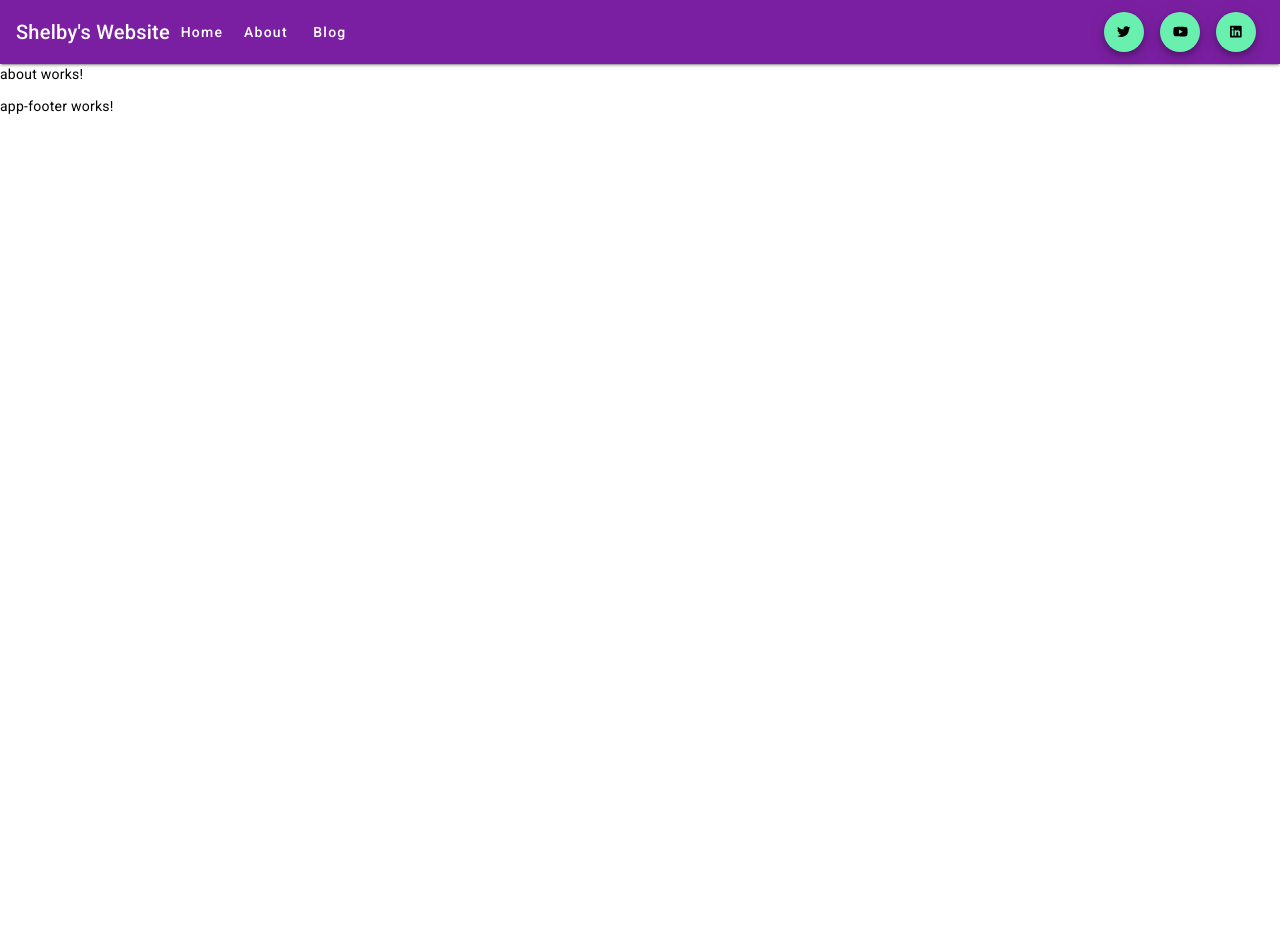
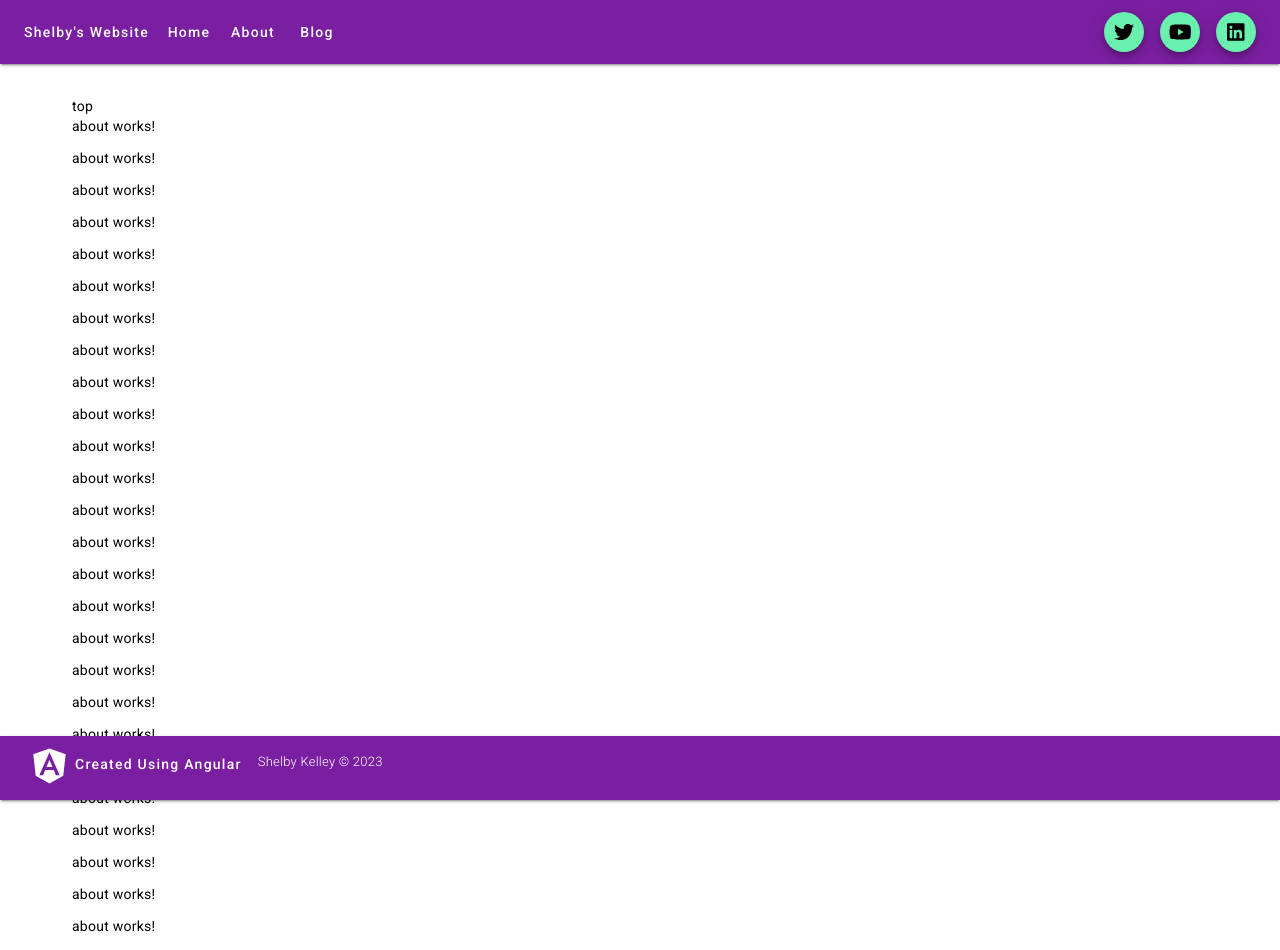
Before and after one commit to ShelbyKelley/personal-website, an Angular app: page /about in a window 1280 px wide. Shown: the top 950 px of the page. Before the commit the page ends 800 px from the top, so only its background shows below. Built offline with nearby package versions, Linux system fonts and the light colour scheme.

Commit message:
add footer, made header fixed

```diff
--- a/src/app/about/about.component.html
+++ b/src/app/about/about.component.html
@@ -1 +1,45 @@
+top
+
 <p>about works!</p>
+<p>about works!</p>
+<p>about works!</p>
+<p>about works!</p>
+<p>about works!</p>
+<p>about works!</p>
+<p>about works!</p>
+<p>about works!</p>
+<p>about works!</p>
+<p>about works!</p>
+<p>about works!</p>
+
+<p>about works!</p>
+<p>about works!</p>
+<p>about works!</p>
+<p>about works!</p>
+<p>about works!</p>
+<p>about works!</p>
+<p>about works!</p>
+
+<p>about works!</p>
+<p>about works!</p>
+<p>about works!</p>
+<p>about works!</p>
+<p>about works!</p>
+
+<p>about works!</p>
+<p>about works!</p>
+<p>about works!</p>
+
+<p>about works!</p>
+<p>about works!</p>
+<p>about works!</p>
+<p>about works!</p>
+
+<p>about works!</p>
+<p>about works!</p>
+<p>about works!</p>
+<p>about works!</p>
+
+<p>about works!</p>
+<p>about works!</p>
+<p>about works!</p>
--- a/src/app/app.component.html
+++ b/src/app/app.component.html
@@ -1,3 +1,11 @@
-<app-navbar></app-navbar>
-<router-outlet></router-outlet>
-<app-footer></app-footer>
+<div class="content-outer-container">
+  <div class="nav-container">
+    <app-navbar></app-navbar>
+  </div>
+  <div class="content-inner-container">
+    <router-outlet></router-outlet>
+  </div>
+  <div class="footer-container">
+    <app-footer></app-footer>
+  </div>
+</div>
--- a/src/app/app.component.scss
+++ b/src/app/app.component.scss
@@ -0,0 +1,14 @@
+.nav-container {
+    height: 24px;
+}
+.content-outer-container {
+    min-height: 100%;
+}
+.content-inner-container {
+    padding: 4.5rem;
+}
+.footer-container {
+    position: fixed;
+    bottom: 0;
+    width: 100%;
+}
--- a/src/app/footer/footer.component.html
+++ b/src/app/footer/footer.component.html
@@ -1 +1,13 @@
-<p>app-footer works!</p>
+<mat-toolbar class="mat-elevation-z2" color="primary">
+<div class="footer-content">
+    <div class="angular-logo">
+        <fa-icon mat-button [icon]="faAngular" size="2x"></fa-icon>
+        <a mat-button href="https://angular.io/">Created Using Angular</a>
+    </div>
+    <div class="personal-logo">
+        <p>Shelby Kelley &copy; 2023</p>
+    </div>
+
+</div>
+
+</mat-toolbar>
--- a/src/app/footer/footer.component.scss
+++ b/src/app/footer/footer.component.scss
@@ -0,0 +1,18 @@
+.footer-content {
+  align-items: center;
+  display: flex;
+  flex-flow: row wrap;
+  padding: 8px;
+}
+.angular-logo {
+  flex: 1;
+  display: flex;
+  padding: 8px;
+}
+.personal-logo {
+  display: flex;
+  justify-content: center;
+  flex: 1;
+  font-size: small;
+  font-weight: 100;
+}
--- a/src/app/footer/footer.component.ts
+++ b/src/app/footer/footer.component.ts
@@ -1,4 +1,5 @@
 import { Component } from '@angular/core';
+import { faAngular } from '@fortawesome/free-brands-svg-icons';
 
 @Component({
   selector: 'app-footer',
@@ -6,5 +7,5 @@ import { Component } from '@angular/core';
   styleUrls: ['./footer.component.scss']
 })
 export class FooterComponent {
-
+  faAngular = faAngular;
 }
--- a/src/app/navbar/navbar.component.html
+++ b/src/app/navbar/navbar.component.html
@@ -1,16 +1,21 @@
 <mat-toolbar class="mat-elevation-z2" color="primary">
-  <span>Shelby's Website</span>
+  <!-- logo goes here -->
+  <a mat-button routerLink="/"><span>Shelby's Website</span></a>
+
+  <!-- page routes -->
   <a mat-button routerLink="/home">Home</a>
   <a mat-button routerLink="/about">About</a>
   <a mat-button routerLink="/blog">Blog</a>
   <div class="spacer"></div>
-  <button mat-mini-fab class="icon" color="accent">
+
+  <!-- social media links -->
+  <a mat-mini-fab class="icon" color="accent" href="https://twitter.com/Shelankel">
     <fa-icon mat-button [icon]="faTwitter"></fa-icon>
-  </button>
-  <button mat-mini-fab class="icon" color="accent">
+  </a>
+  <a mat-mini-fab class="icon" color="accent" href="https://www.youtube.com/channel/UCNsH3_X-cqzdigynnJ3Q6sg">
     <fa-icon mat-button [icon]="faYoutube"></fa-icon>
-  </button>
-  <button mat-mini-fab class="icon" color="accent">
+  </a>
+  <a mat-mini-fab class="icon" color="accent" href="https://www.linkedin.com/in/shelbyakelley/">
     <fa-icon mat-button [icon]="faLinkedIn"></fa-icon>
-  </button>
+  </a>
 </mat-toolbar>
--- a/src/app/navbar/navbar.component.scss
+++ b/src/app/navbar/navbar.component.scss
@@ -1,5 +1,6 @@
 .mat-toolbar {
   color: white;
+  position: fixed;
 }
 .mat-button {
   color: white;
```
Also changed, not shown: src/app/app.module.ts (+5 -3 lines).
